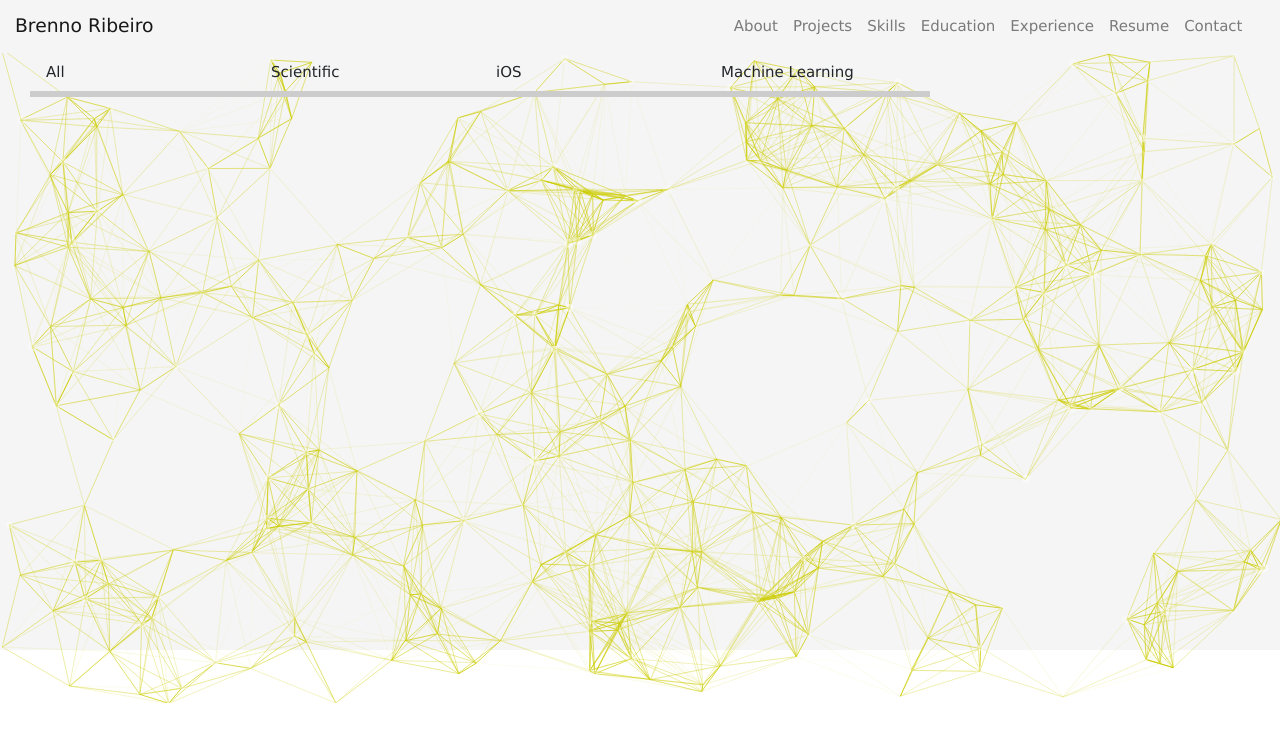
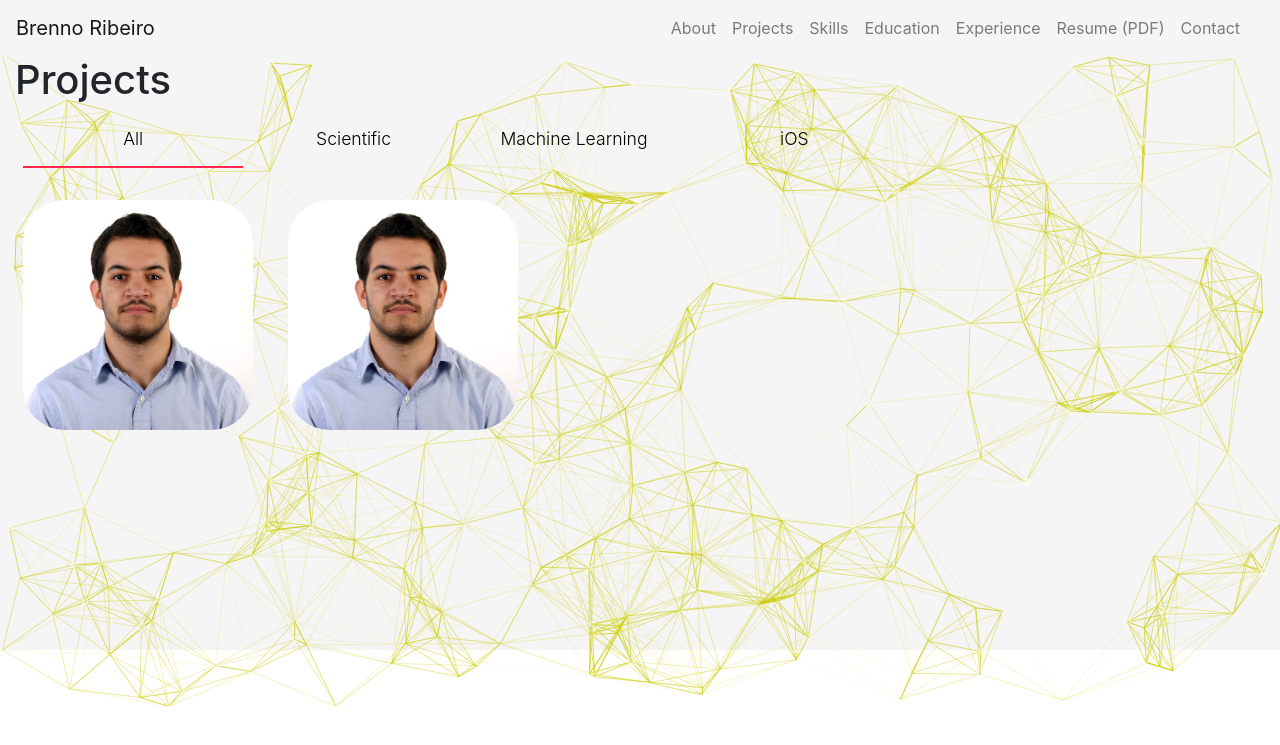
Before and after one commit to BrennoR/BrennoR.github.io, a Flask app: page /projects in a window 1280 px wide. Shown: the top 745 px of the page. Run offline with Flask 2, Linux system fonts and the light colour scheme; some libraries are stand-ins or nearby versions.

Commit message:
Finished skills page, edited about page, added projects tabs

```diff
--- a/static/layout.css
+++ b/static/layout.css
@@ -18,6 +18,10 @@
     height: 650px;
 }
 
+.portrait-photo {
+    height: 300px;
+}
+
 .cls-1 {
     fill:#f05138;
 }
@@ -35,6 +39,88 @@
     height: 60px;
 }
 
-.devicon-git-plain, .devicon-git-plain-wordmark {
+.projects-img {
+    height: 230px;
+    border-radius: 18%;
+    margin-right: 30px;
+}
 
-}
+button:focus,
+input:focus,
+textarea:focus,
+select:focus {
+  outline: none; }
+
+.tabs {
+  display: block;
+  display: -webkit-flex;
+  display: -moz-flex;
+  display: flex;
+  -webkit-flex-wrap: wrap;
+  -moz-flex-wrap: wrap;
+  flex-wrap: wrap;
+  margin: 0;
+  overflow: hidden; }
+  .tabs [class^="tab"] label,
+  .tabs [class*=" tab"] label {
+    color: black;
+    cursor: pointer;
+    display: block;
+    font-size: 1.1em;
+    font-weight: 300;
+    line-height: 1em;
+    padding: 10px 0;
+    text-align: center; }
+  .tabs [class^="tab"] [type="radio"],
+  .tabs [class*=" tab"] [type="radio"] {
+    border-bottom: 1px solid rgba(239, 237, 239, 0.5);
+    cursor: pointer;
+    -webkit-appearance: none;
+    -moz-appearance: none;
+    appearance: none;
+    display: block;
+    width: 100%;
+    -webkit-transition: all 0.3s ease-in-out;
+    -moz-transition: all 0.3s ease-in-out;
+    -o-transition: all 0.3s ease-in-out;
+    transition: all 0.3s ease-in-out; }
+    .tabs [class^="tab"] [type="radio"]:hover, .tabs [class^="tab"] [type="radio"]:focus,
+    .tabs [class*=" tab"] [type="radio"]:hover,
+    .tabs [class*=" tab"] [type="radio"]:focus {
+      border-bottom: 1px solid #fd264f; }
+    .tabs [class^="tab"] [type="radio"]:checked,
+    .tabs [class*=" tab"] [type="radio"]:checked {
+      border-bottom: 2px solid #fd264f; }
+    .tabs [class^="tab"] [type="radio"]:checked + div,
+    .tabs [class*=" tab"] [type="radio"]:checked + div {
+      opacity: 1; }
+    .tabs [class^="tab"] [type="radio"] + div,
+    .tabs [class*=" tab"] [type="radio"] + div {
+      display: block;
+      opacity: 0;
+      padding: 2rem 0;
+      width: 90%;
+      -webkit-transition: all 0.3s ease-in-out;
+      -moz-transition: all 0.3s ease-in-out;
+      -o-transition: all 0.3s ease-in-out;
+      transition: all 0.3s ease-in-out; }
+  .tabs .tab-2 {
+    width: 20%;
+  }
+    .tabs .tab-2 [type="radio"] + div {
+      width: 400%;
+      margin-left: 400%; }
+    .tabs .tab-2 [type="radio"]:checked + div {
+      margin-left: 0; }
+    .tabs .tab-2:nth-last-child(3) [type="radio"] + div {
+      margin-left: 100%; }
+    .tabs .tab-2:nth-last-child(3) [type="radio"]:checked + div {
+      margin-left: -100%; }
+    .tabs .tab-2:nth-last-child(2) [type="radio"] + div {
+      margin-left: 200%; }
+    .tabs .tab-2:nth-last-child(2) [type="radio"]:checked + div {
+      margin-left: -200%; }
+    .tabs .tab-2:nth-last-child(1) [type="radio"] + div {
+      margin-left: 300%; }
+    .tabs .tab-2:nth-last-child(1) [type="radio"]:checked + div {
+      margin-left: -300%; }
--- a/templates/home.html
+++ b/templates/home.html
@@ -67,4 +67,5 @@
     <!-- jQuery first, then Popper.js, then Bootstrap JS -->
 
   </body>
+    {% include 'includes/_footer.html' %}
 </html>
--- a/templates/includes/_navbar.html
+++ b/templates/includes/_navbar.html
@@ -22,7 +22,7 @@
         <a class="nav-link" href="/experience">Experience</a>
       </li>
       <li class="nav-item">
-        <a class="nav-link" href="/resume">Resume</a>
+        <a class="nav-link" href="/static/Resume.pdf">Resume (PDF)</a>
       </li>
       <li class="nav-item">
         <a class="nav-link" href="/contact">Contact</a>
--- a/templates/projects.html
+++ b/templates/projects.html
@@ -5,7 +5,7 @@
     <title>Title</title>
     {% include 'includes/_links.html' %}
     <script src="https://cdn.jsdelivr.net/npm/particles.js@2.0.0/particles.min.js"></script>
-    <link rel="stylesheet" href="https://www.w3schools.com/w3css/4/w3.css">
+{#    <link rel="stylesheet" href="../static/projects_layout.css">#}
 </head>
 <body>
 
@@ -13,60 +13,61 @@
         {% include 'includes/_navbar.html' %}
 
         <div class="container", style="position: absolute">
+          <h1>Projects</h1>
 
-          <div class=" ml-3">
-            <a href="javascript:void(0)" onclick="openProjects(event, 'All');">
-              <div class="w3-third tablink w3-bottombar w3-hover-light-grey w3-padding", style="width: 15rem">All</div>
+          <div class="tabs mt-3 ml-2">
+              <div class="tab-2">
+                <label for="tab2-1">All</label>
+                <input id="tab2-1" name="tabs-two" type="radio" checked="checked">
+                <div>
+                  <a href="#">
+                      <img class="projects-img" src="../static/images/Pass-Foto.jpg">
                   </a>
-            <a href="javascript:void(0)" onclick="openProjects(event, 'Scientific');">
-              <div class="w3-third tablink w3-bottombar w3-hover-light-grey w3-padding", style="width: 15rem">Scientific</div>
-            </a>
-            <a href="javascript:void(0)" onclick="openProjects(event, 'iOS');">
-              <div class="w3-third tablink w3-bottombar w3-hover-light-grey w3-padding", style="width: 15rem">iOS</div>
-            </a>
-            <a href="javascript:void(0)" onclick="openProjects(event, 'Machine Learning');">
-              <div class="w3-third tablink w3-bottombar w3-hover-light-grey w3-padding", style="width: 15rem">Machine Learning</div>
+                  <a href="#">
+                      <img class="projects-img" src="../static/images/Pass-Foto.jpg">
                   </a>
                 </div>
-
-          <div id="All" class="w3-container city" style="display:none">
-            <h2>London</h2>
-            <p>London is the capital city of England.</p>
               </div>
-
-          <div id="Scientific" class="w3-container city" style="display:none">
-            <h2>Paris</h2>
-            <p>Paris is the capital of France.</p>
+              <div class="tab-2">
+                <label for="tab2-2">Scientific</label>
+                <input id="tab2-2" name="tabs-two" type="radio">
+                <div class="row">
+                    <div class="col">
+                  <a href="#">
+                      <img class="projects-img" src="../static/images/Pass-Foto.jpg">
+                  </a>
                         </div>
-
-          <div id="iOS" class="w3-container city" style="display:none">
-            <h2>Tokyo</h2>
-            <p>Tokyo is the capital of Japan.</p>
+                    <div class="col">
+                    <p>Quisque sit amet turpis leo. Maecenas sed dolor </p>
                         </div>
-
-          <div id="Machine Learning" class="w3-container city" style="display:none">
-            <h2>Tokyo</h2>
-            <p>Tokyo is the capital of Japan.</p>
+                </div>
+              </div>
+              <div class="tab-2">
+                <label for="tab2-3">Machine Learning</label>
+                <input id="tab2-3" name="tabs-two" type="radio">
+                <div>
+                  <h4>Machine Learning</h4>
+                  <p>Quisque sit amet turpis leo. Maecenas sed dolor mi. Pellentesque varius elit in neque ornare commodo ac non tellus. Mauris id iaculis quam. Donec eu felis quam. Morbi tristique lorem eget iaculis consectetur. Class aptent taciti sociosqu ad litora torquent per conubia nostra, per inceptos himenaeos. Aenean at tellus eget risus tempus ultrices. Nam condimentum nisi enim, scelerisque faucibus lectus sodales at.</p>
+                </div>
+              </div>
+              <div class="tab-2">
+                <label for="tab2-4">iOS</label>
+                <input id="tab2-4" name="tabs-two" type="radio">
+                  <div>
+                  <a href="#">
+                      <img class="projects-img" src="../static/images/calculator.png">
+                  </a>
+                  <a href="#">
+                      <img class="projects-img" src="../static/images/decision_maker.png">
+                  </a>
+                </div>
               </div>
             </div>
 
         </div>
 
-    <script>
-        function openProjects(evt, cityName) {
-          var i, x, tablinks;
-          x = document.getElementsByClassName("city");
-          for (i = 0; i < x.length; i++) {
-            x[i].style.display = "none";
-          }
-          tablinks = document.getElementsByClassName("tablink");
-          for (i = 0; i < x.length; i++) {
-            tablinks[i].className = tablinks[i].className.replace(" w3-border-red", "");
-          }
-          document.getElementById(cityName).style.display = "block";
-          evt.currentTarget.firstElementChild.className += " w3-border-red";
-        }
-    </script>
+    </div>
+
 
     <script>
         particlesJS.load("particles-js", "../static/particles/particles.json", function(){
```
Also changed, not shown: templates/about.html (+7 -1 lines), templates/includes/_footer.html (added, +56 -0 lines), templates/skills.html (+19 -5 lines), static/images/Apache_Spark_logo.svg (added), static/images/Pass-Foto.jpg (added), static/images/calculator.png (added), static/images/cartoon_1.jpeg (added), static/images/decision_maker.png (added), static/images/flask.svg (added). Lines whose indentation alone changed are shown as unchanged.
